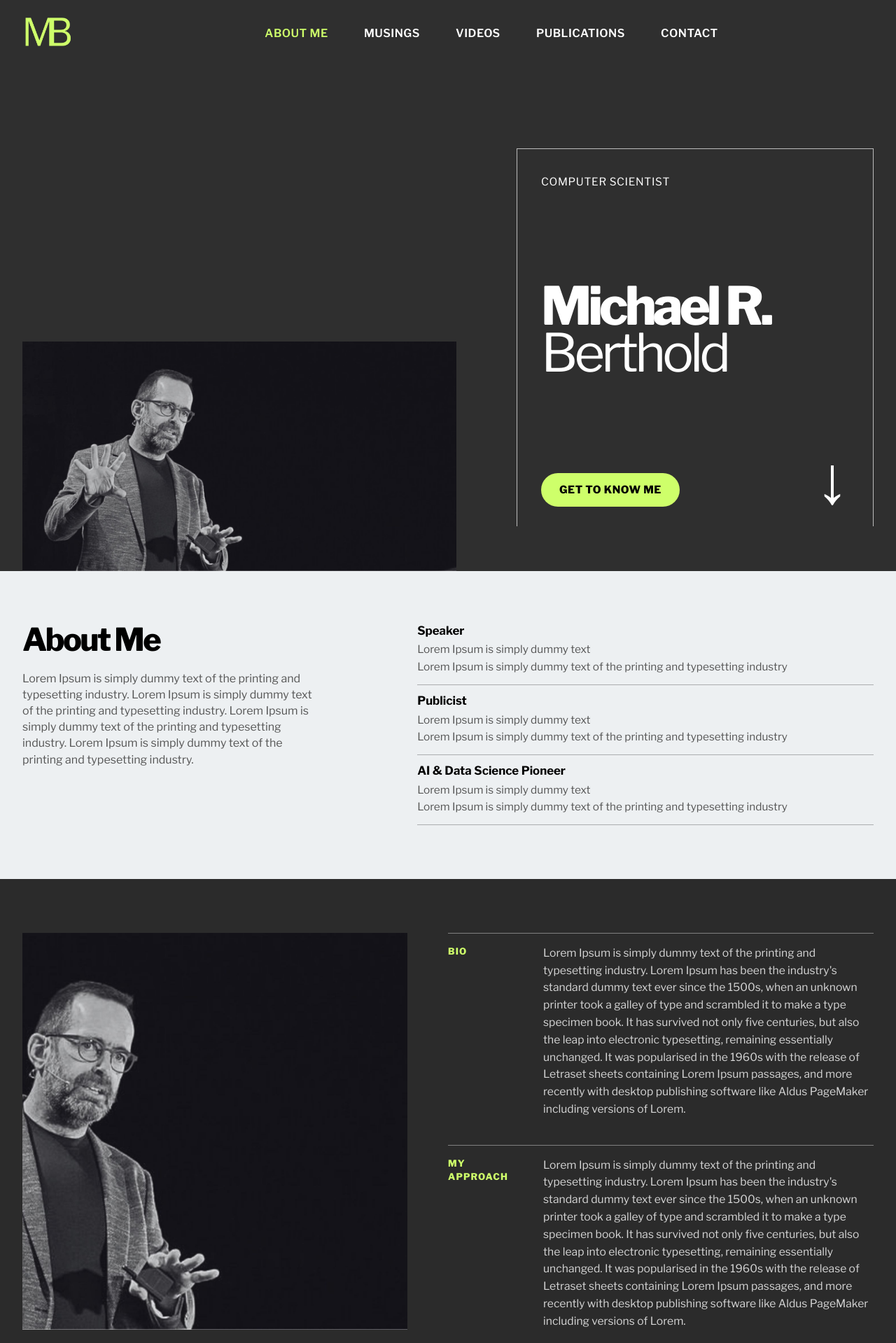
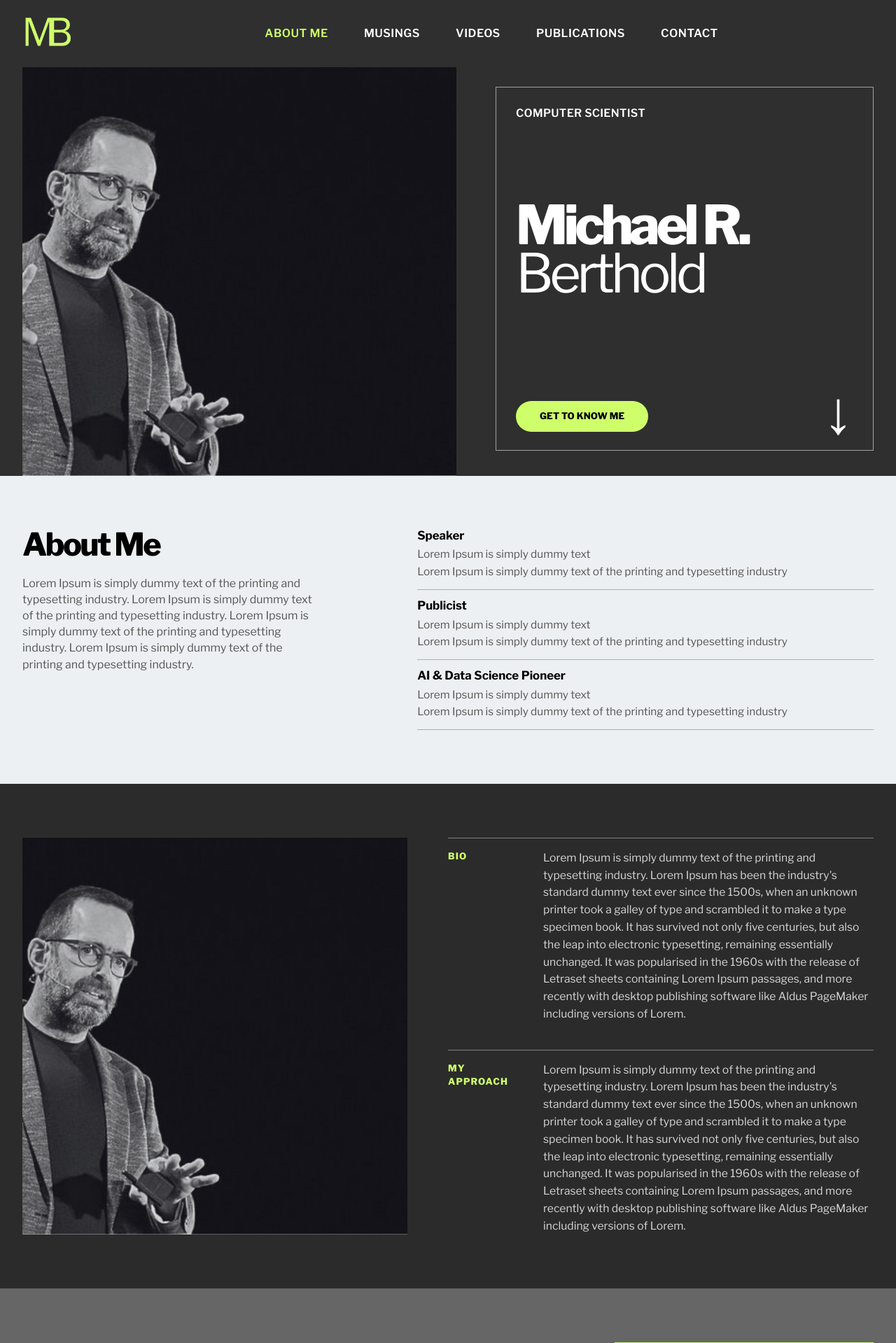
Before and after one commit to lacahelpme/mb, a Jekyll site: the page built from index.html, in a window 1280 px wide. Shown: the top 1919 px of the page at 70% size. Built offline with Jekyll 4.4.1, drawn with Linux system fonts in a browser that asks for light colours.

Commit message:
Update style.css

```diff
--- a/assets/css/style.css
+++ b/assets/css/style.css
@@ -195,7 +195,7 @@ h4:last-child {
 
 .site-header {
   position: relative;
-  z-index: 10;
+  z-index: 20;
 }
 
 .site-header-dark {
@@ -259,80 +259,103 @@ h4:last-child {
   overflow: hidden;
 }
 
+.hero-band .container {
+  width: min(calc(100% - 64px), 1280px);
+}
+
 .hero-shell {
   display: grid;
   grid-template-columns: 1.02fr 0.98fr;
-  align-items: end;
-  min-height: 720px;
+  align-items: stretch;
+  min-height: 584px;
   gap: 0;
+  position: relative;
 }
 
 .hero-visual {
-  display: flex;
-  align-items: end;
-  justify-content: flex-start;
+  position: relative;
+  min-height: 584px;
+  overflow: hidden;
 }
 
 .hero-visual img {
-  width: min(100%, 690px);
-  max-height: 660px;
-  object-fit: contain;
-  object-position: left bottom;
+  width: 100%;
+  height: 100%;
+  max-width: none;
+  max-height: none;
+  object-fit: cover;
+  object-position: center top;
 }
 
 .hero-panel {
-  border-top: 1.5px solid rgba(255, 255, 255, 0.68);
-  border-left: 1.5px solid rgba(255, 255, 255, 0.68);
-  border-right: 1.5px solid rgba(255, 255, 255, 0.68);
-  border-bottom: 0;
-  min-height: 540px;
-  padding: 36px 34px 28px;
+  border: 1.5px solid rgba(255, 255, 255, 0.55);
+  min-height: 520px;
+  padding: 28px 28px 26px;
   display: flex;
   flex-direction: column;
   justify-content: space-between;
-  margin: 42px 0 64px auto;
+  margin: 28px 0 0 0;
   width: 100%;
-  max-width: 510px;
+  max-width: 540px;
+  align-self: start;
+  justify-self: end;
+  background: transparent;
+}
+
+.hero-copy {
+  max-width: 100%;
 }
 
 .hero-kicker {
   text-transform: uppercase;
-  letter-spacing: 0.045em;
-  font-size: 0.96rem;
-  font-weight: 400;
-  margin-bottom: 24px;
+  letter-spacing: 0.02em;
+  font-size: 0.98rem;
+  line-height: 1.1;
+  font-weight: 600;
+  margin-bottom: 28px;
 }
 
 .hero-title {
-  font-size: var(--fs-display);
+  font-size: clamp(3.7rem, 6vw, 5.15rem);
   line-height: 0.9;
-  letter-spacing: -0.065em;
+  letter-spacing: -0.07em;
   font-weight: 400;
   margin: 0;
-  max-width: 8.3ch;
+  max-width: 8.2ch;
 }
 
 .hero-title span:first-child {
+  display: block;
   font-weight: 800;
-  display: block;
 }
 
 .hero-title span:last-child {
   display: block;
+  font-weight: 400;
 }
 
 .hero-actions {
   display: flex;
-  align-items: end;
+  align-items: flex-end;
   justify-content: space-between;
   gap: 24px;
+  margin-top: 34px;
+}
+
+.hero-actions .button {
+  min-height: 44px;
+  padding: 0 34px;
+  font-size: 0.82rem;
+  letter-spacing: 0.01em;
 }
 
 .hero-arrow {
-  font-size: 6rem;
+  font-size: 5.4rem;
   line-height: 0.8;
   color: var(--white);
   font-weight: 300;
+  margin-left: auto;
+  transform: translateY(6px);
 }
 
 /* About */
@@ -1112,7 +1135,7 @@ h4:last-child {
   background: var(--accent);
 }
 
-/* Utilities / common small refinements */
+/* Utilities */
 
 .about-main p,
 .book-card-excerpt,
@@ -1160,6 +1183,10 @@ a:focus-visible {
   .hero-shell {
     min-height: auto;
     gap: 20px;
+  }
+
+  .hero-visual {
+    min-height: 520px;
   }
 
   .hero-panel {
@@ -1223,16 +1250,16 @@ a:focus-visible {
   }
 
   .hero-visual {
-    justify-content: center;
-  }
-
-  .hero-visual img {
-    max-height: 460px;
+    min-height: 420px;
   }
 
   .hero-panel {
     min-height: auto;
     padding: 24px 18px 20px;
+  }
+
+  .hero-title {
+    font-size: clamp(2.6rem, 12vw, 4rem);
   }
 
   .hero-arrow {
```
